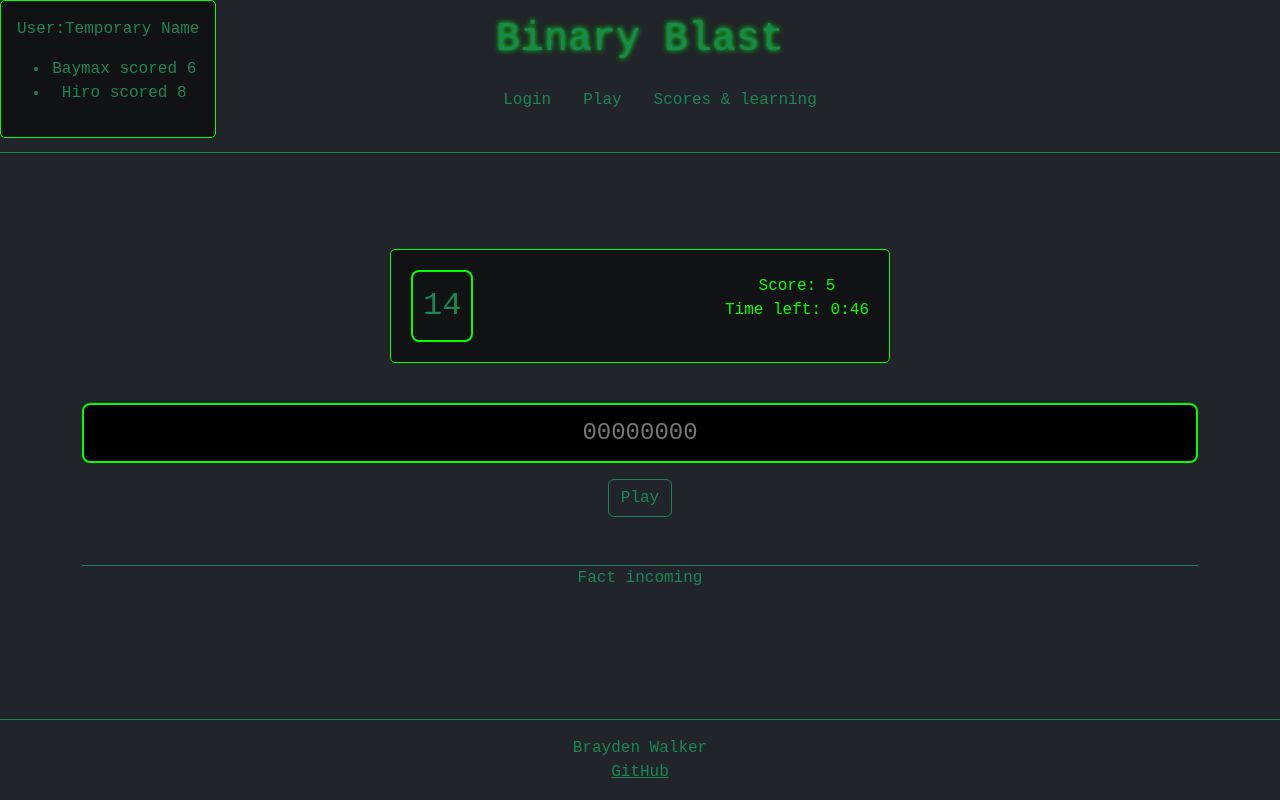
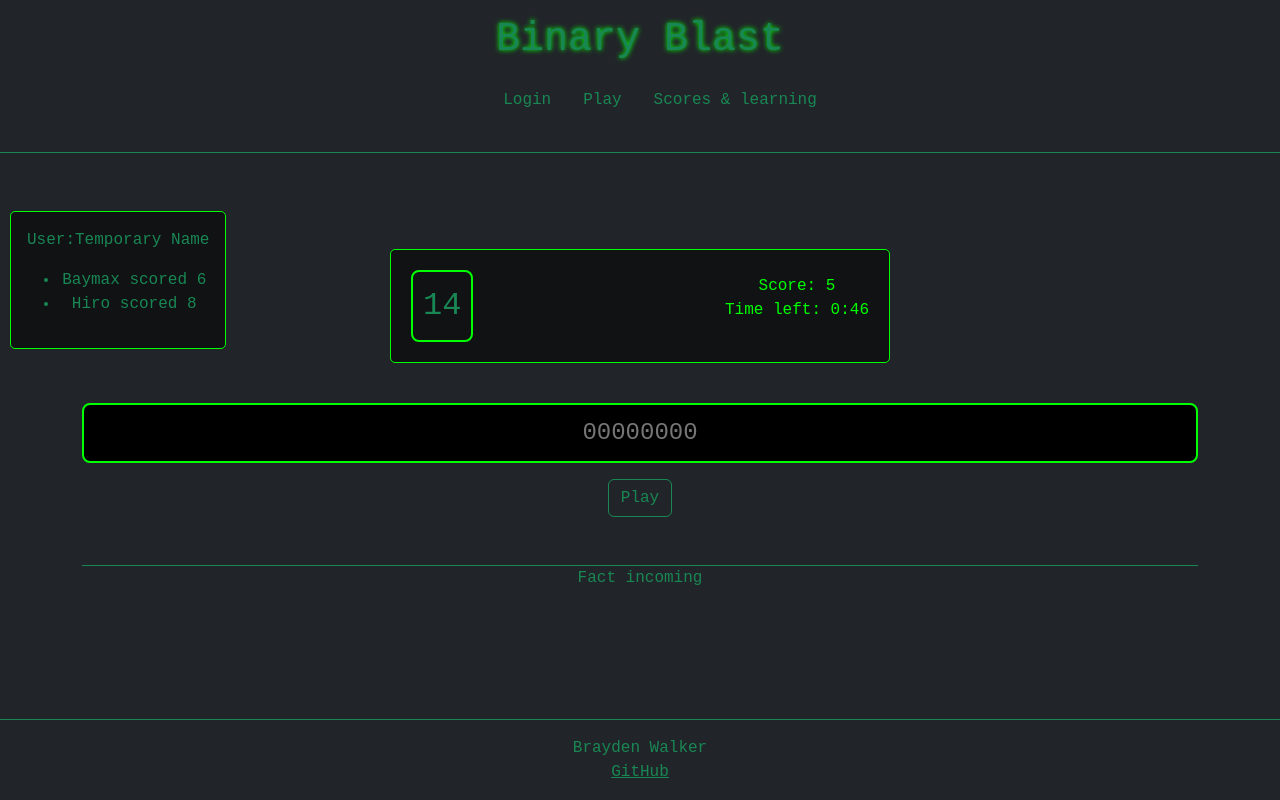
Before and after one commit to BraydenReklaw/startup, a React (Vite) app: page /game in a window 1280 px wide. Built offline with nearby package versions, Linux system fonts and the light colour scheme.

Commit message:
fixed active user box positioning css

```diff
--- a/src/game/game.css
+++ b/src/game/game.css
@@ -2,6 +2,7 @@
     background-color: rgba(0, 0, 0, 0.5);
     border: 1px solid #00ff00;
     border-radius: 5px;
+    margin: 10px;
 }
 
 #user-answer {
@@ -58,7 +59,7 @@
     margin-top: 20px;
 }
 
-@media (max-width: 600px) {
+@media (max-width: 900px) {
     .corner-box {
         display: none;
     }
--- a/src/game/game.jsx
+++ b/src/game/game.jsx
@@ -4,7 +4,7 @@ import './game.css';
 export function Game() {
   return (
     <main className="container my-5 text-center flex-grow-1">
-      <div className="corner-box position-absolute top-0 start-0 p-3">
+      <div className="corner-box position-absolute top start-0 p-3">
                 <div className="users">
                     User:
                     <span className="user-name">Temporary Name</span>
```
